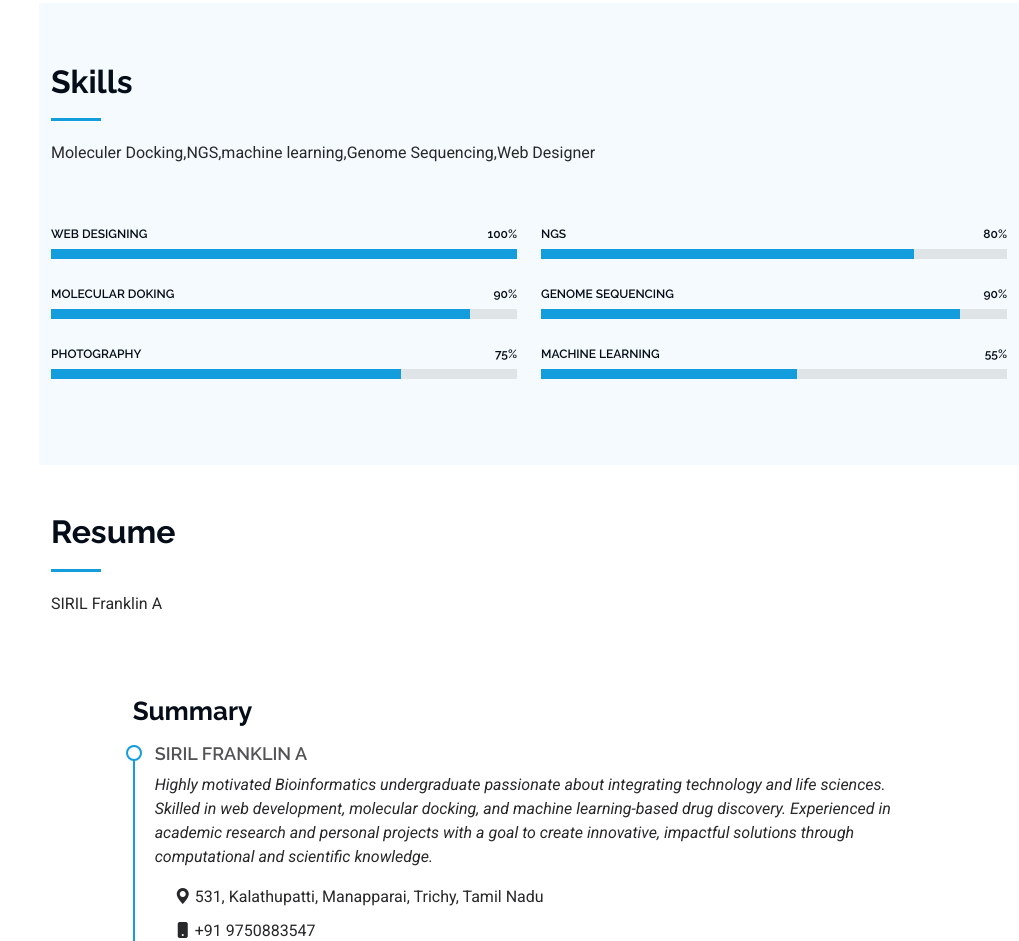
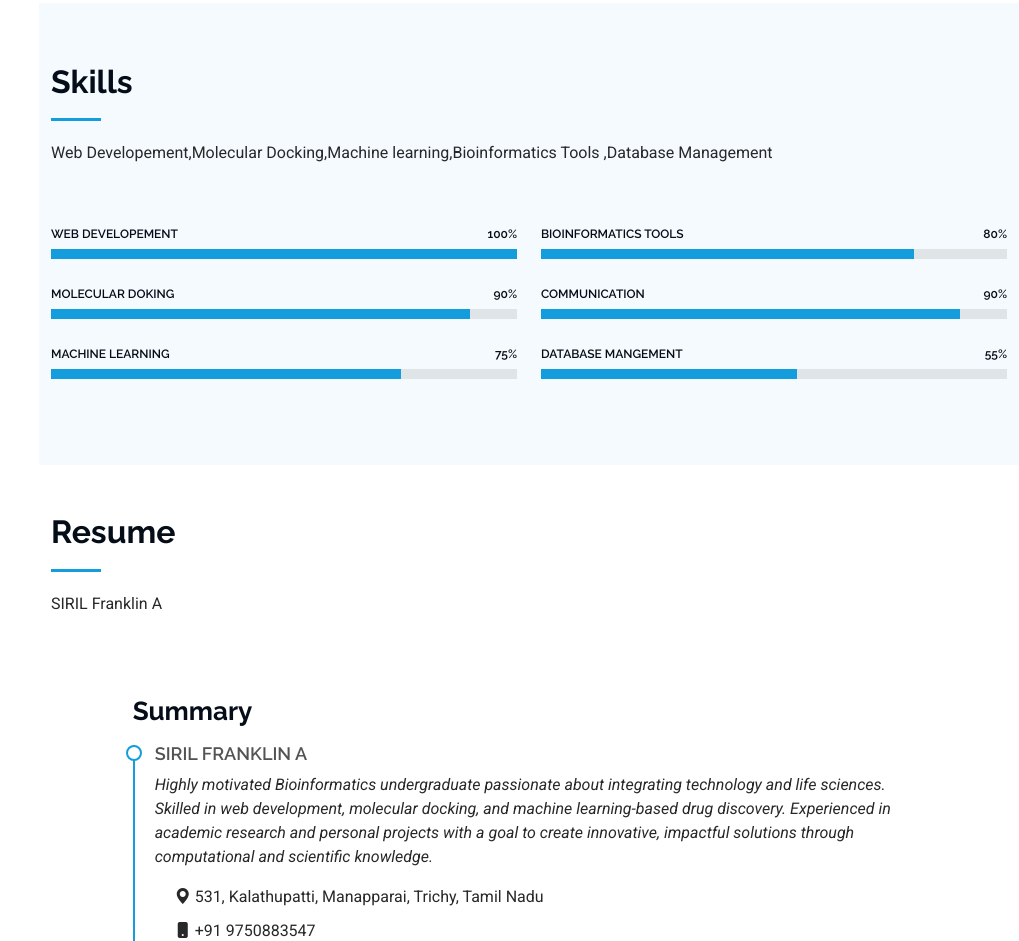
Before and after one commit to siril-franklin/protfolio, a plain HTML site: page index.html in a window 1280 px wide. Shown: the part 1550-2491 px from the top of the page, without its empty margins (261-1280 px from the left). Drawn offline with Linux system fonts and the light colour scheme.

Commit message:
Update index.html

```diff
--- a/index.html
+++ b/index.html
@@ -146,12 +146,12 @@
     </section>
 
 
-    <!-- Skills Section -->
+     <!-- Skills Section -->
     <section id="skills" class="skills section light-background">
 
       <div class="container section-title" data-aos="fade-up">
         <h2>Skills</h2>
-        <p> Moleculer Docking,NGS,machine learning,Genome Sequencing,Web Designer</p>
+        <p> Web Developement,Molecular Docking,Machine learning,Bioinformatics Tools ,Database Management</p>
       </div>
 
       <div class="container" data-aos="fade-up" data-aos-delay="100">
@@ -161,7 +161,7 @@
           <div class="col-lg-6">
 
             <div class="progress">
-              <span class="skill"><span>Web Designing</span> <i class="val">100%</i></span>
+              <span class="skill"><span>Web Developement</span> <i class="val">100%</i></span>
               <div class="progress-bar-wrap">
                 <div class="progress-bar" role="progressbar" aria-valuenow="100" aria-valuemin="0" aria-valuemax="100"></div>
               </div>
@@ -175,7 +175,7 @@
             </div>
 
             <div class="progress">
-              <span class="skill"><span>Photography</span> <i class="val">75%</i></span>
+              <span class="skill"><span>Machine Learning</span> <i class="val">75%</i></span>
               <div class="progress-bar-wrap">
                 <div class="progress-bar" role="progressbar" aria-valuenow="75" aria-valuemin="0" aria-valuemax="100"></div>
               </div>
@@ -186,21 +186,21 @@
           <div class="col-lg-6">
 
             <div class="progress">
-              <span class="skill"><span>NGS</span> <i class="val">80%</i></span>
+              <span class="skill"><span>Bioinformatics Tools</span> <i class="val">80%</i></span>
               <div class="progress-bar-wrap">
                 <div class="progress-bar" role="progressbar" aria-valuenow="80" aria-valuemin="0" aria-valuemax="100"></div>
               </div>
             </div>
 
             <div class="progress">
-              <span class="skill"><span>Genome Sequencing</span> <i class="val">90%</i></span>
+              <span class="skill"><span>Communication</span> <i class="val">90%</i></span>
               <div class="progress-bar-wrap">
                 <div class="progress-bar" role="progressbar" aria-valuenow="90" aria-valuemin="0" aria-valuemax="100"></div>
               </div>
             </div>
 
             <div class="progress">
-              <span class="skill"><span>Machine Learning</span> <i class="val">55%</i></span>
+              <span class="skill"><span>Database Mangement</span> <i class="val">55%</i></span>
               <div class="progress-bar-wrap">
                 <div class="progress-bar" role="progressbar" aria-valuenow="55" aria-valuemin="0" aria-valuemax="100"></div>
               </div>
@@ -213,8 +213,6 @@
       </div>
 
     </section>
-
-
 
   <!--Resume section-->
 
```
